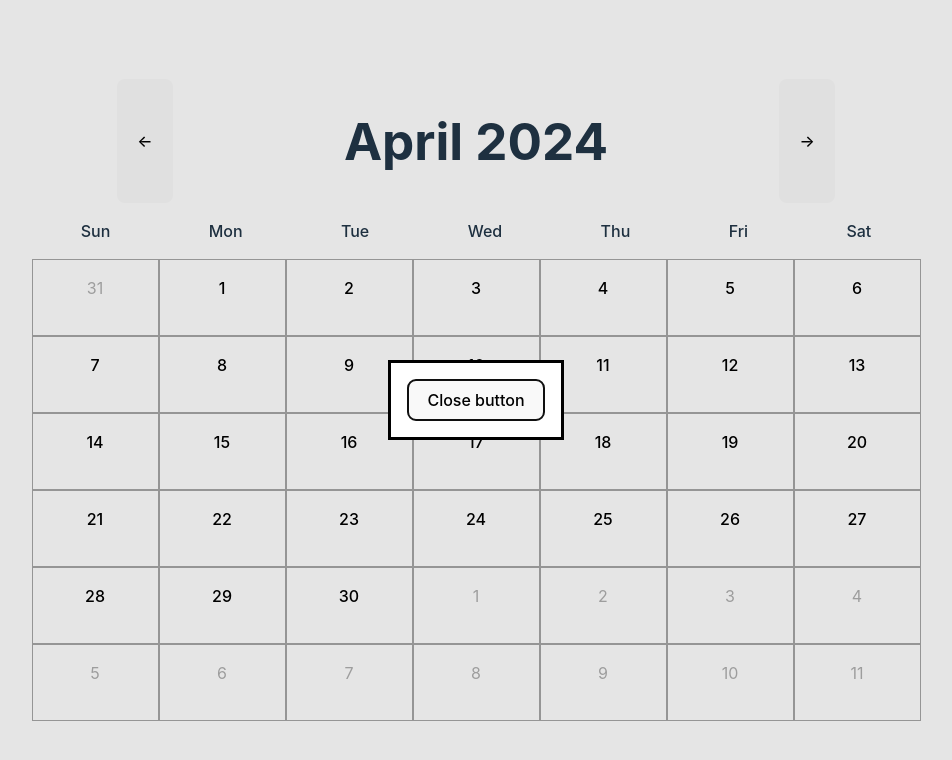
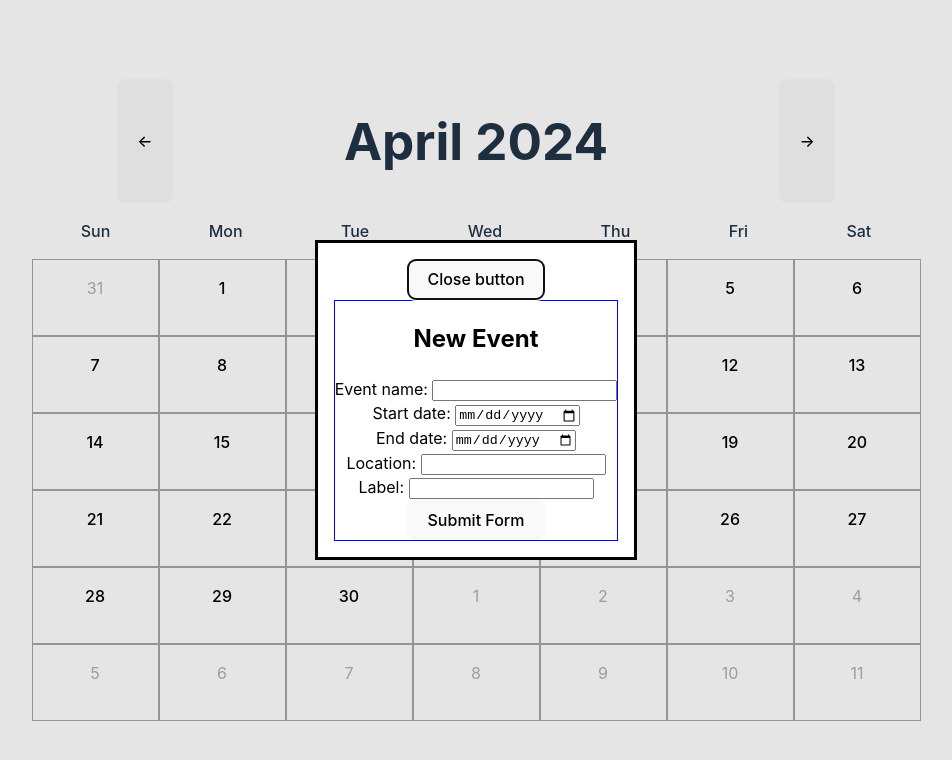
Before and after one commit to xbmac2/events-calendar-frontend, a React (Vite) app: page / in a window 1280 px wide. Both pictures are taken after a click on the element "12". Shown: the top 760 px of the page, without its empty margins (164-1116 px from the left). Built offline with nearby package versions, Linux system fonts and the light colour scheme.

Commit message:
adds form in modal

```diff
--- a/package.json
+++ b/package.json
@@ -10,8 +10,11 @@
     "preview": "vite preview"
   },
   "dependencies": {
+    "@hookform/resolvers": "^3.3.4",
     "react": "^18.2.0",
-    "react-dom": "^18.2.0"
+    "react-dom": "^18.2.0",
+    "react-hook-form": "^7.51.3",
+    "zod": "^3.23.3"
   },
   "devDependencies": {
     "@types/react": "^18.2.66",
--- /dev/null
+++ b/src/components/Form/Form.module.scss
@@ -0,0 +1,7 @@
+.form {
+  border: 1px solid blue;
+}
+
+.error {
+  color: red;
+}
--- /dev/null
+++ b/src/components/Form/Form.tsx
@@ -0,0 +1,66 @@
+import { useForm } from "react-hook-form";
+import styles from "./Form.module.scss";
+
+const Form = () => {
+  const {
+    register,
+    handleSubmit,
+    formState: { errors },
+  } = useForm({
+    defaultValues: {
+      eventName: "",
+      startDate: "",
+      endDate: "",
+      location: "",
+      label: "",
+    },
+  });
+
+  const submitForm = (data) => {
+    console.log(data);
+  };
+
+  return (
+    <form className={styles.form} onSubmit={handleSubmit(submitForm)}>
+      <h2>New Event</h2>
+      <div>
+        <label htmlFor="eventNameInput">Event name: </label>
+        <input type="text" id="eventNameInput" {...register("eventName")} />
+        {errors.eventName && (
+          <small className={styles.error}>{errors.eventName.message}</small>
+        )}
+      </div>
+      <div>
+        <label htmlFor="startDate">Start date:</label>{" "}
+        <input type="date" {...register("startDate")} />
+        {errors.startDate && (
+          <small className={styles.error}>{errors.startDate.message}</small>
+        )}
+      </div>
+      <div>
+        <label htmlFor="endDate">End date:</label>{" "}
+        <input type="date" {...register("endDate")} />
+        {errors.endDate && (
+          <small className={styles.error}>{errors.endDate.message}</small>
+        )}
+      </div>
+      <div>
+        <label htmlFor="locationInput">Location: </label>
+        <input type="text" id="locationInput" {...register("location")} />
+        {errors.location && (
+          <small className={styles.error}>{errors.location.message}</small>
+        )}
+      </div>
+      <div>
+        <label htmlFor="labelInput">Label: </label>
+        <input type="text" id="labelInput" {...register("label")} />
+        {errors.label && (
+          <small className={styles.error}>{errors.label.message}</small>
+        )}
+      </div>
+      <button>Submit Form</button>
+    </form>
+  );
+};
+
+export default Form;
--- /dev/null
+++ b/src/components/Modal/Modal.module.scss
@@ -0,0 +1,3 @@
+// .form {
+//   border: 1px solid blue;
+// }
--- a/src/components/Modal/Modal.tsx
+++ b/src/components/Modal/Modal.tsx
@@ -1,4 +1,6 @@
 import { useEffect, useRef, useState } from "react";
+import Form from "../Form/Form";
+//import styles from "./Modal.module.scss";
 
 interface ModalProps {
   isOpen: boolean;
@@ -41,6 +43,7 @@ const Modal = ({ isOpen, onClose }: ModalProps) => {
   return (
     <dialog ref={modalRef} onKeyDown={handleKeyDown}>
       <button onClick={handleCloseModal}>Close button</button>
+      <Form />
     </dialog>
   );
 };
```
Also changed, not shown: 1 other file (tests, documents, lock files or other folders).
